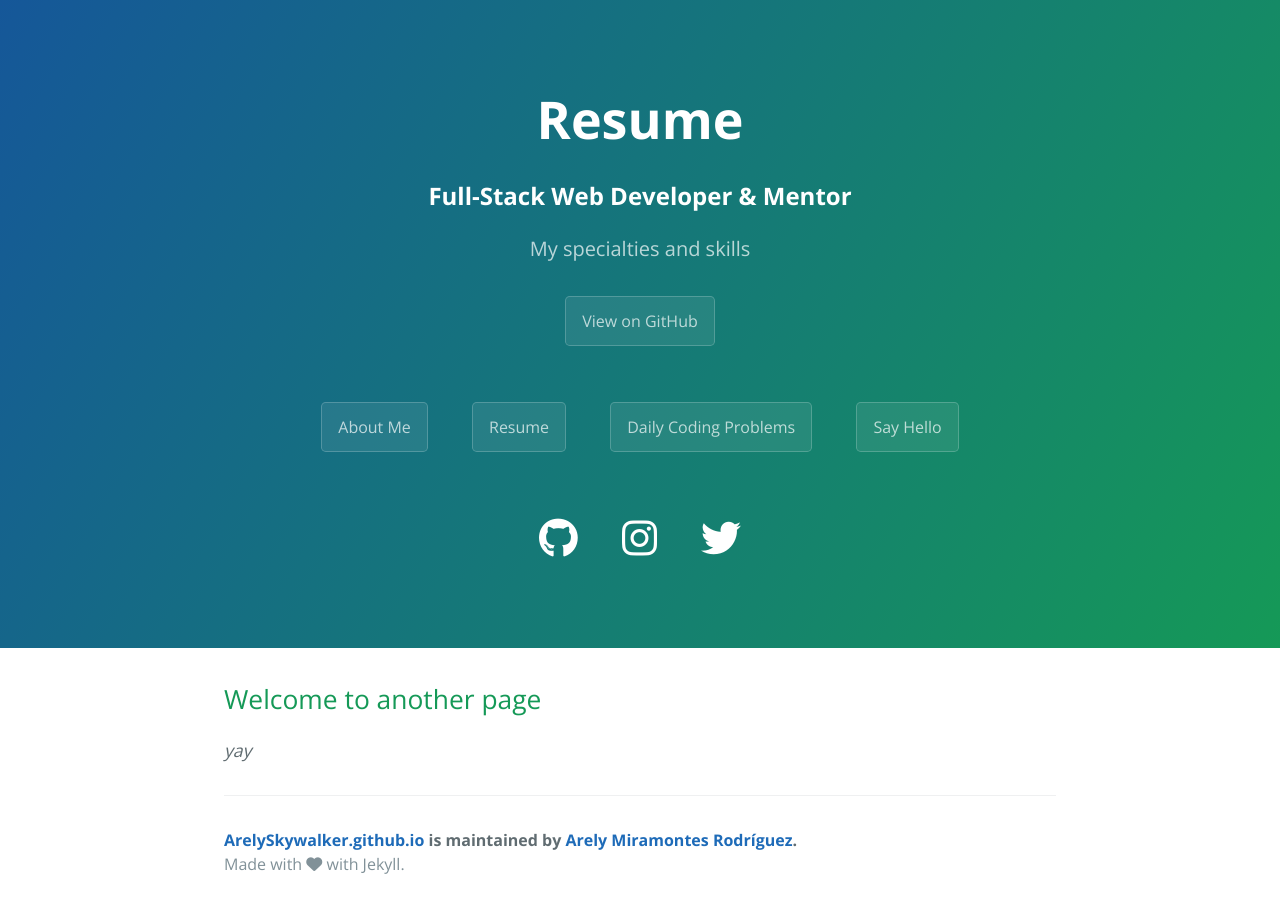
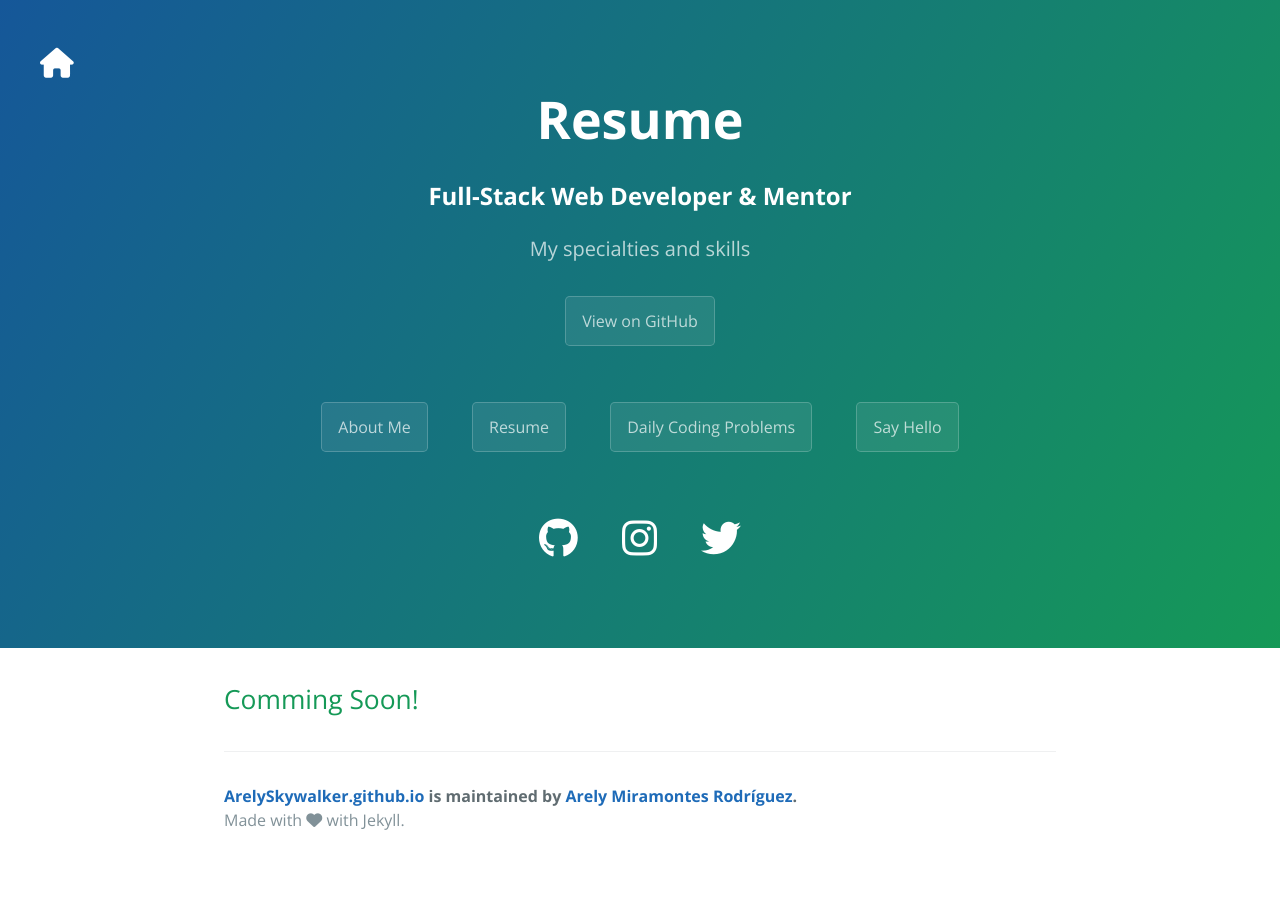
Before and after one commit to ArelySkywalker/ArelySkywalker.github.io_ARCHIVE, a Jekyll site: the page built from resume.md, in a window 1280 px wide. Built offline with Jekyll 4.4.1, drawn with Linux system fonts in a browser that asks for light colours; nearby versions of some CDN libraries.

Commit message:
home link

```diff
--- a/_layouts/code.html
+++ b/_layouts/code.html
@@ -25,6 +25,7 @@
     <a id="skip-to-content" href="#content">Skip to the content.</a>
 
     <header class="page-header" role="banner">
+      <a id="home-link" href="/"><i class="fa fa-home" aria-hidden="true"></i></a>
       <h1 class="project-name">{{ page.title | default: site.title | default: site.github.repository_name }}</h1>
       <h2 class="project-occupation">{{ site.occupation }}</h2>
       <h2 class="project-tagline">{{ page.description | default: site.description | default: site.github.project_tagline }}</h2>
--- a/_layouts/default.html
+++ b/_layouts/default.html
@@ -25,6 +25,7 @@
     <a id="skip-to-content" href="#content">Skip to the content.</a>
 
     <header class="page-header" role="banner">
+      <a id="home-link" href="/"><i class="fa fa-home" aria-hidden="true"></i></a>
       <h1 class="project-name">{{ page.title | default: site.title | default: site.github.repository_name }}</h1>
       <h2 class="project-occupation">{{ site.occupation }}</h2>
       <h2 class="project-tagline">{{ page.description | default: site.description | default: site.github.project_tagline }}</h2>
--- a/assets/css/style.scss
+++ b/assets/css/style.scss
@@ -3,7 +3,8 @@
 
 @import 'jekyll-theme-cayman';
 
-.page-header                    {
+.page-header                    { position: relative;
+    #home-link                  { position: absolute; top: 40px; left: 40px; color: #ffffff; font-size: 30px; }
     .menu                       { list-style-type: none; margin:40px 0; margin-bottom: 0px; padding: 0;
         li                      { display: inline-block; margin: 0 20px;
             .social             { color: #ffffff; font-size: 40px; }
--- a/resume.md
+++ b/resume.md
@@ -4,6 +4,4 @@ title: Resume
 description: My specialties and skills
 ---
 
-## Welcome to another page
-
-_yay_
+## Comming Soon!
```
